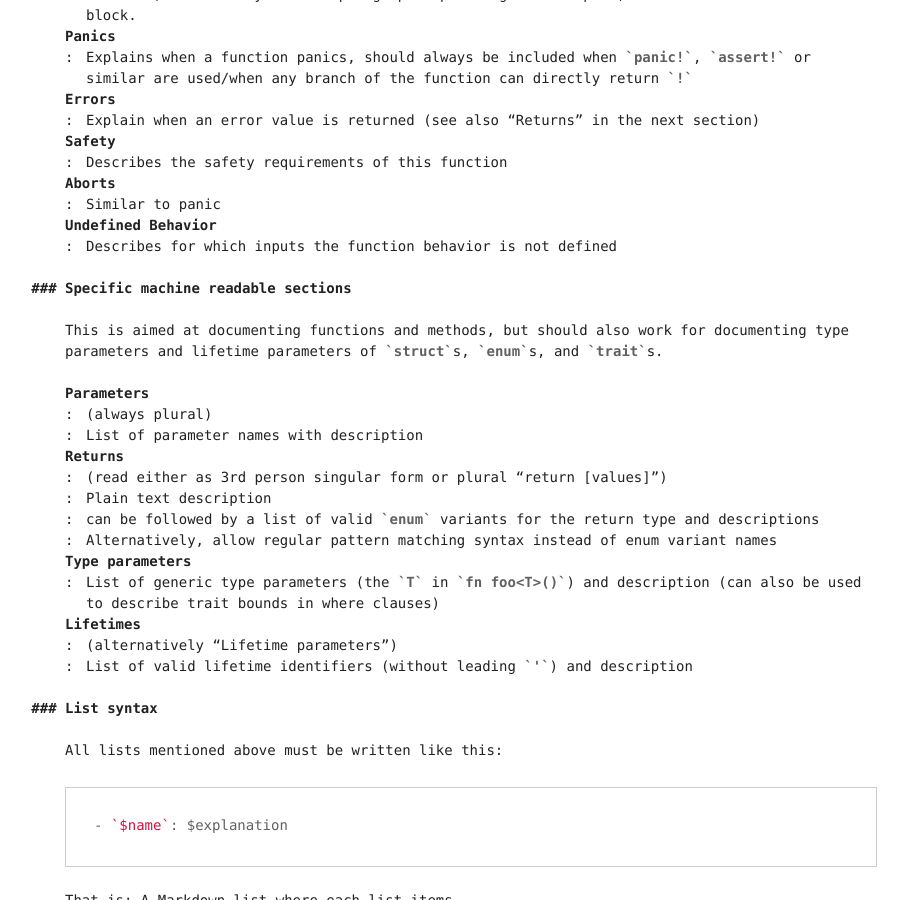
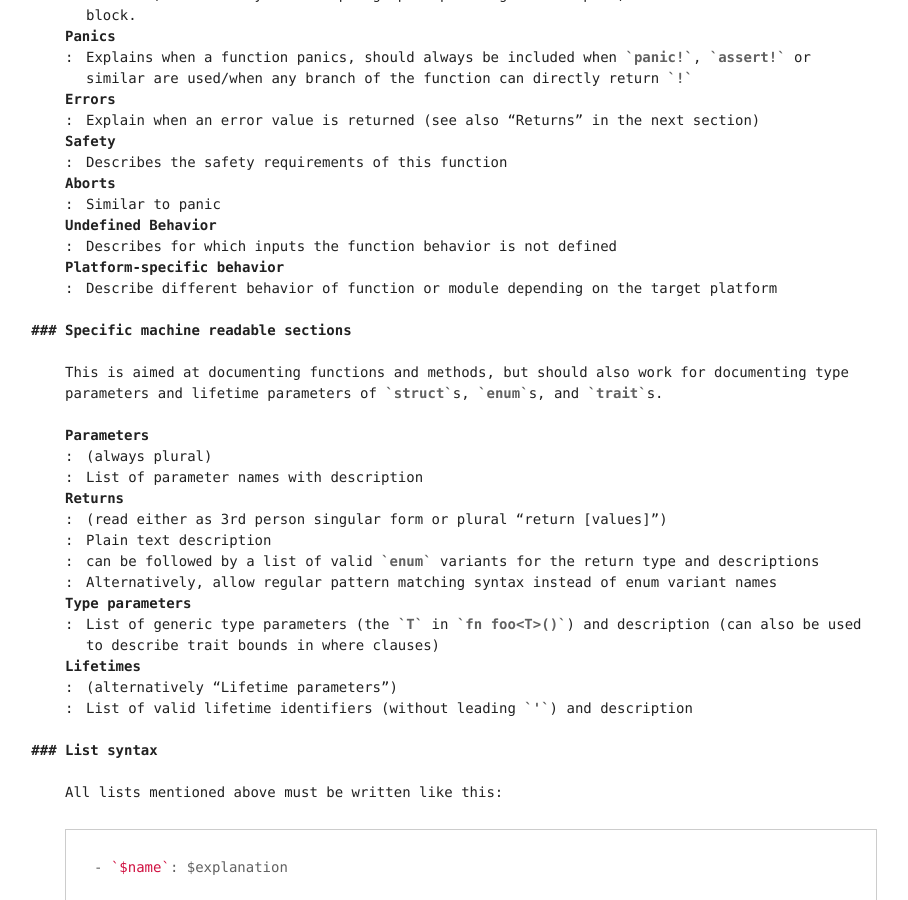
Before and after one commit to killercup/scribbles, a Jekyll site: the page built from _posts/2016-08-17-machine-readable-inline-markdown-code-cocumentation.md, in a window 1280 px wide and 900 px high, scrolled down 750 px. Shown: the whole window, without its empty margins (169-1077 px from the left). Built offline with Jekyll 4.4.1, drawn with Linux system fonts in a browser that asks for light colours.

Commit message:
docs lint post: Add another common headline
Inspired by https://github.com/rust-lang/rust/pull/48312

```diff
--- a/_posts/2016-08-17-machine-readable-inline-markdown-code-cocumentation.md
+++ b/_posts/2016-08-17-machine-readable-inline-markdown-code-cocumentation.md
@@ -41,6 +41,9 @@ Aborts
 
 Undefined Behavior
 : Describes for which inputs the function behavior is not defined
+
+Platform-specific behavior
+: Describe different behavior of function or module depending on the target platform
 
 ### Specific machine readable sections
 
```
